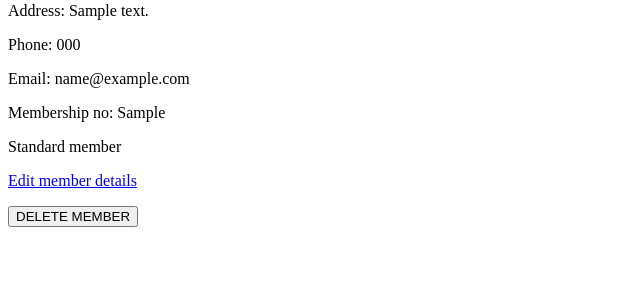
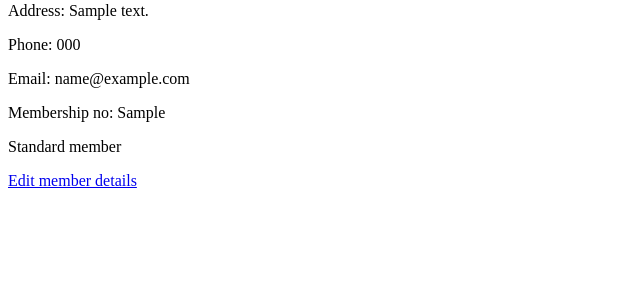
Before and after one commit to lauracdobie/gym_project, a Flask app: page /members in a window 1280 px wide. Shown: the part 221-521 px from the top of the page, without its empty margins (0-640 px from the left). Run offline with Flask 2, Linux system fonts and the light colour scheme; a database or web service that is not in the repository returns one stand-in record (values such as "Sample title"); some libraries are stand-ins or nearby versions.

Commit message:
Moved delete member to edit member page to reduce likelihood of accidental deletion

```diff
--- a/templates/members/edit.html
+++ b/templates/members/edit.html
@@ -46,9 +46,9 @@
             <button type="submit">Edit member</button>
         </form>
 
-        <!-- <form action="/members/{{member.id}}/delete" method="post">
+        <form action="/members/{{member.id}}/delete" method="POST">
             <button type="submit" class="delete">DELETE MEMBER</button>
-        </form> -->
+        </form>
     </article>
 </main>
 {% endblock %}
--- a/templates/members/index.html
+++ b/templates/members/index.html
@@ -20,9 +20,6 @@
             <p>Standard member</p>
         {% endif %}
         <p><a href="/members/{{member.id}}/edit">Edit member details</a></p>
-        <form action="/members/{{member.id}}/delete" method="POST">
-            <button type="submit" class="delete">DELETE MEMBER</button>
-        </form>
     {% endfor %}
     </article>
 </main>
```
